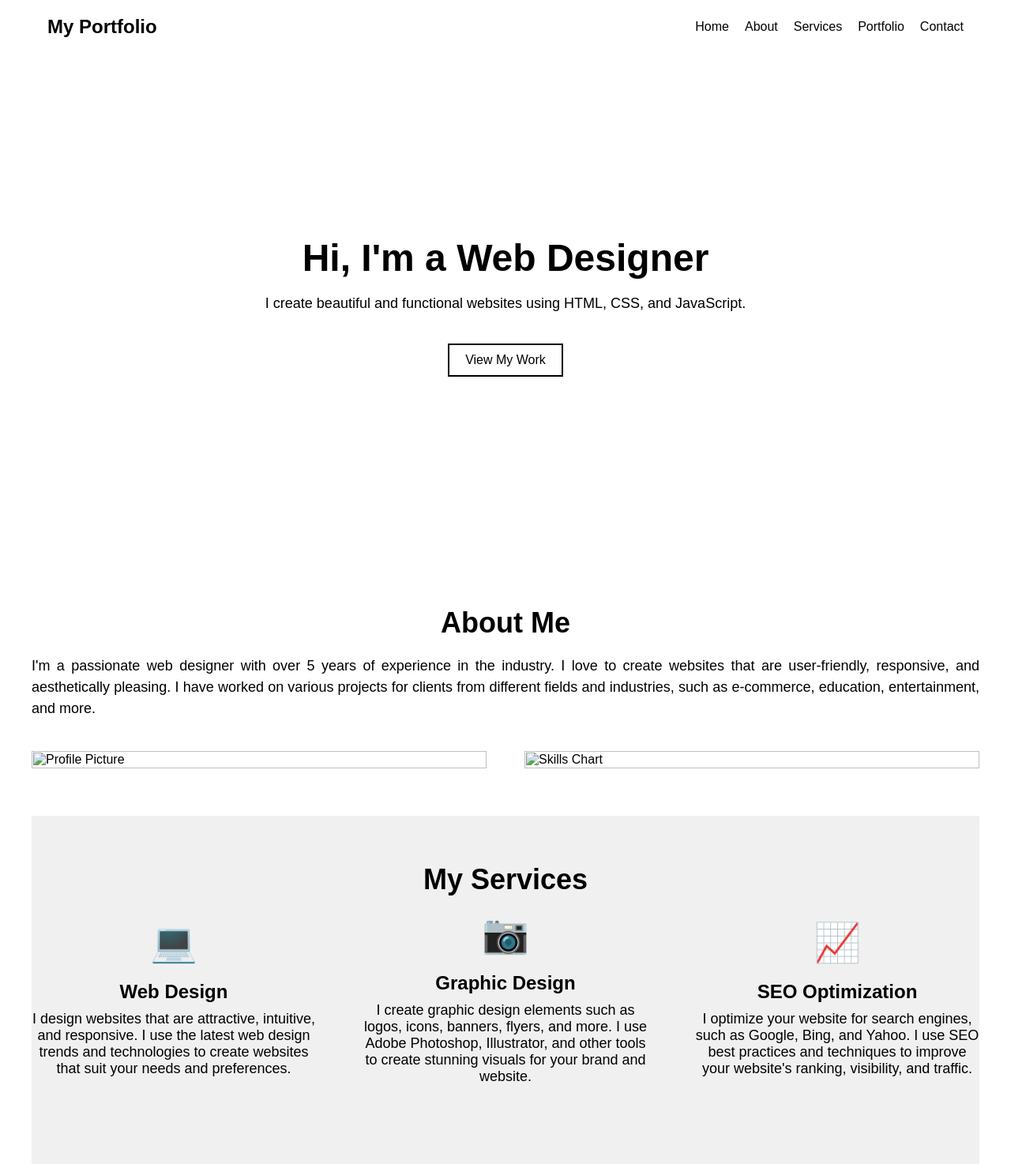
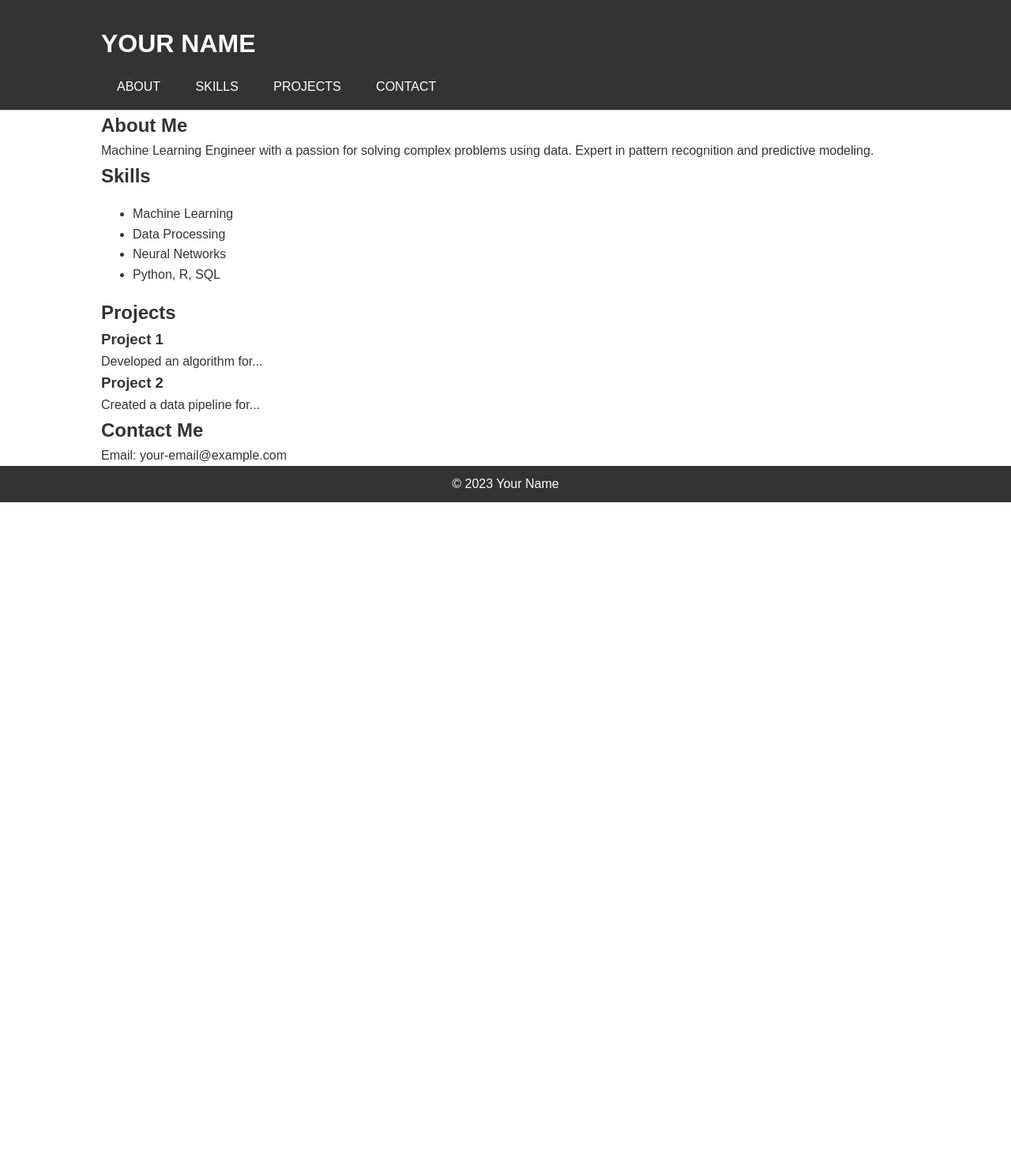
Before and after one commit to mahdi-saffar/mahdi-saffar.github.io, a plain HTML site: page index.html in a window 1280 px wide. Shown: the whole page at 79% size. After the commit the page ends 800 px from the top, so only its background shows below. Drawn offline with Linux system fonts and the light colour scheme.

Commit message:
Update index.html

```diff
--- a/index.html
+++ b/index.html
@@ -1,348 +1,134 @@
-<html>
+<!DOCTYPE html>
+<html lang="en">
 <head>
+  <meta charset="UTF-8">
+  <meta name="viewport" content="width=device-width, initial-scale=1.0">
+  <title>Machine Learning Engineer Portfolio</title>
   <style>
-    * {
+    /* Basic Reset */
+    body, h1, h2, h3, p, figure, figcaption {
       margin: 0;
       padding: 0;
-      box-sizing: border-box;
     }
 
     body {
-      font-family: Arial, sans-serif;
+      font-family: 'Arial', sans-serif;
+      line-height: 1.6;
+      color: #333;
       background-color: #fff;
     }
 
+    /* Container for content */
     .container {
-      max-width: 1200px;
-      margin: 0 auto;
+      width: 80%;
+      margin: auto;
+      overflow: hidden;
     }
 
-    .navbar {
-      display: flex;
-      align-items: center;
-      justify-content: space-between;
-      padding: 20px;
+    /* Header */
+    header {
+      background: #333;
+      color: #fff;
+      padding-top: 30px;
+      min-height: 70px;
+      border-bottom: #ccc 1px solid;
     }
 
-    .navbar-brand {
-      font-size: 24px;
-      font-weight: bold;
+    header a {
+      color: #fff;
+      text-decoration: none;
+      text-transform: uppercase;
     }
 
-    .navbar-nav {
+    header ul {
+      padding: 0;
       list-style: none;
-      display: flex;
     }
 
-    .navbar-nav li {
-      margin-left: 20px;
+    header ul li {
+      display: inline;
+      padding: 0 20px;
     }
 
-    .navbar-nav a {
-      text-decoration: none;
-      color: #000;
+    /* Main Sections */
+    .about, .skills, .projects, .contact {
+      padding: 20px 0;
+      border-bottom: 1px solid #ccc;
     }
 
-    .navbar-nav a:hover {
-      color: #777;
+    /* Footer */
+    footer {
+      background: #333;
+      color: #fff;
+      text-align: center;
+      padding: 10px 0;
     }
 
-    .hero {
-      height: 80vh;
-      display: flex;
-      align-items: center;
-      justify-content: center;
-      text-align: center;
-    }
-
-    .hero h1 {
-      font-size: 48px;
-      margin-bottom: 20px;
-    }
-
-    .hero p {
-      font-size: 18px;
-      margin-bottom: 40px;
-    }
-
-    .hero a {
-      display: inline-block;
-      padding: 10px 20px;
-      border: 2px solid #000;
-      text-decoration: none;
-      color: #000;
-    }
-
-    .hero a:hover {
-      background-color: #000;
-      color: #fff;
-    }
-
-    .about {
-      padding: 60px 0;
-    }
-
-    .about h2 {
-      font-size: 36px;
-      margin-bottom: 20px;
-      text-align: center;
-    }
-
-    .about p {
-      font-size: 18px;
-      line-height: 1.5;
-      margin-bottom: 40px;
-      text-align: justify;
-    }
-
-    .about .row {
-      display: flex;
-      align-items: center;
-      justify-content: space-between;
-    }
-
-    .about .col-6 {
-      width: 48%;
-    }
-
-    .about img {
-      width: 100%;
-      height: auto;
-      object-fit: cover;
-    }
-
-    .services {
-      padding: 60px 0;
-      background-color: #f0f0f0;
-    }
-
-    .services h2 {
-      font-size: 36px;
-      margin-bottom: 20px;
-      text-align: center;
-    }
-
-    .services .row {
-      display: flex;
-      align-items: center;
-      justify-content: space-between;
-      margin-bottom: 40px;
-    }
-
-    .services .col-4 {
-      width: 30%;
-    }
-
-    .services .icon {
-      font-size: 48px;
-      color: #000;
-      text-align: center;
-      margin-bottom: 20px;
-    }
-
-    .services .title {
-      font-size: 24px;
-      font-weight: bold;
-      text-align: center;
-      margin-bottom: 10px;
-    }
-
-    .services .desc {
-      font-size: 18px;
-      text-align: center;
-    }
-
-    .portfolio {
-      padding: 60px 0;
-    }
-
-    .portfolio h2 {
-      font-size: 36px;
-      margin-bottom: 20px;
-      text-align: center;
-    }
-
-    .portfolio .row {
-      display: flex;
-      align-items: center;
-      justify-content: space-between;
-      flex-wrap: wrap;
-    }
-
-    .portfolio .col-3 {
-      width: 23%;
-      margin-bottom: 20px;
-    }
-
-    .portfolio img {
-      width: 100%;
-      height: auto;
-      object-fit: cover;
-    }
-
-    .contact {
-      padding: 60px 0;
-      background-color: #f0f0f0;
-    }
-
-    .contact h2 {
-      font-size: 36px;
-      margin-bottom: 20px;
-      text-align: center;
-    }
-
-    .contact form {
-      max-width: 600px;
-      margin: 0 auto;
-    }
-
-    .contact .form-group {
-      display: flex;
-      align-items: center;
-      justify-content: space-between;
-      margin-bottom: 20px;
-    }
-
-    .contact .form-group label {
-      width: 20%;
-      font-size: 18px;
-      font-weight: bold;
-    }
-
-    .contact .form-group input,
-    .contact .form-group textarea {
-      width: 75%;
-      padding: 10px;
-      border: 2px solid #000;
-      font-size: 18px;
-    }
-
-    .contact .form-group input:focus,
-    .contact .form-group textarea:focus {
-      outline: none;
-      border-color: #777;
-    }
-
-    .contact .form-group textarea {
-      height: 100px;
-      resize: none;
-    }
-
-    .contact .form-group button {
-      width: 100%;
-      padding: 10px;
-      border: none;
-      background-color: #000;
-      color: #fff;
-      font-size: 18px;
-      font-weight: bold;
-      cursor: pointer;
-    }
-
-    .contact .form-group button:hover {
-      background-color: #777;
-    }
-
-    .footer {
-      padding: 20px;
-      background-color: #000;
-      color: #fff;
-      text-align: center;
-    }
-
-    .footer p {
-      font-size: 18px;
-      margin-bottom: 10px;
-    }
-
-    .footer a {
-      text-decoration: none;
-      color: #fff;
-    }
-
-    .footer a:hover {
-      color: #777;
-    }
-
-    @media (max-width: 768px) {
-      .navbar-nav {
-        flex-direction: column;
+    /* Media Queries */
+    @media(max-width: 768px) {
+      .container {
+        width: 95%;
       }
 
-      .navbar-nav li {
-        margin-left: 0;
-        margin-top: 10px;
-      }
-
-      .about .row {
-        flex-direction: column;
-      }
-
-      .about .col-6 {
-        width: 100%;
-        margin-bottom: 20px;
-      }
-
-      .services .row {
-        flex-direction: column;
-      }
-
-      .services .col-4 {
-        width: 100%;
-        margin-bottom: 20px;
-      }
-
-      .portfolio .col-3 {
-        width: 48%;
+      header ul li {
+        display: block;
+        padding: 10px;
       }
     }
   </style>
 </head>
 <body>
-  <div class="container">
-    <div class="navbar">
-      <div class="navbar-brand">My Portfolio</div>
-      <ul class="navbar-nav">
-        <li><a href="#home">Home</a></li>
+  <header>
+    <div class="container">
+      <h1><a href="#">Your Name</a></h1>
+      <ul>
         <li><a href="#about">About</a></li>
-        <li><a href="#services">Services</a></li>
-        <li><a href="#portfolio">Portfolio</a></li>
+        <li><a href="#skills">Skills</a></li>
+        <li><a href="#projects">Projects</a></li>
         <li><a href="#contact">Contact</a></li>
       </ul>
     </div>
-    <div class="hero" id="home">
-      <div class="content">
-        <h1>Hi, I'm a Web Designer</h1>
-        <p>I create beautiful and functional websites using HTML, CSS, and JavaScript.</p>
-        <a href="#portfolio">View My Work</a>
-      </div>
+  </header>
+
+  <section id="about" class="container">
+    <h2>About Me</h2>
+    <p>
+      Machine Learning Engineer with a passion for solving complex problems using data. Expert in pattern recognition and predictive modeling.
+    </p>
+  </section>
+
+  <section id="skills" class="container">
+    <h2>Skills</h2>
+    <ul>
+      <li>Machine Learning</li>
+      <li>Data Processing</li>
+      <li>Neural Networks</li>
+      <li>Python, R, SQL</li>
+    </ul>
+  </section>
+
+  <section id="projects" class="container">
+    <h2>Projects</h2>
+    <article>
+      <h3>Project 1</h3>
+      <p>Developed an algorithm for...</p>
+    </article>
+    <article>
+      <h3>Project 2</h3>
+      <p>Created a data pipeline for...</p>
+    </article>
+  </section>
+
+  <section id="contact" class="container">
+    <h2>Contact Me</h2>
+    <p>Email: your-email@example.com</p>
+  </section>
+
+  <footer>
+    <div class="container">
+      &copy; 2023 Your Name
     </div>
-    <div class="about" id="about">
-      <h2>About Me</h2>
-      <p>I'm a passionate web designer with over 5 years of experience in the industry. I love to create websites that are user-friendly, responsive, and aesthetically pleasing. I have worked on various projects for clients from different fields and industries, such as e-commerce, education, entertainment, and more.</p>
-      <div class="row">
-        <div class="col-6">
-          <img src="profile.jpg" alt="Profile Picture">
-        </div>
-        <div class="col-6">
-          <img src="skills.jpg" alt="Skills Chart">
-        </div>
-      </div>
-    </div>
-    <div class="services" id="services">
-      <h2>My Services</h2>
-      <div class="row">
-        <div class="col-4">
-          <div class="icon">💻</div>
-          <div class="title">Web Design</div>
-          <div class="desc">I design websites that are attractive, intuitive, and responsive. I use the latest web design trends and technologies to create websites that suit your needs and preferences.</div>
-        </div>
-        <div class="col-4">
-          <div class="icon">📷</div>
-          <div class="title">Graphic Design</div>
-          <div class="desc">I create graphic design elements such as logos, icons, banners, flyers, and more. I use Adobe Photoshop, Illustrator, and other tools to create stunning visuals for your brand and website.</div>
-        </div>
-        <div class="col-4">
-          <div class="icon">📈</div>
-          <div class="title">SEO Optimization</div>
-          <div class="desc">I optimize your website for search engines, such as Google, Bing, and Yahoo. I use SEO best practices and techniques to improve your website's ranking, visibility, and traffic.</
+  </footer>
+
+</body>
+</html>
```
